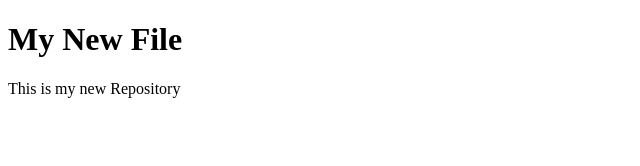
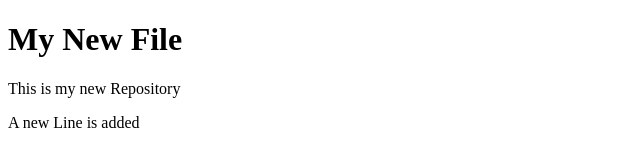
Before and after one commit to Kashish0223/myRepository, a plain HTML site: page newFile.html in a window 1280 px wide. Shown: the whole page, without its empty margins (0-640 px from the left). Drawn offline with Linux system fonts and the light colour scheme.

Commit message:
new change

```diff
--- a/newFile.html
+++ b/newFile.html
@@ -8,5 +8,6 @@
 <body>
      <h1>My New File</h1>
      <p>This is my new Repository</p>
+     <p>A new Line is added</p>
 </body>
 </html>
```
